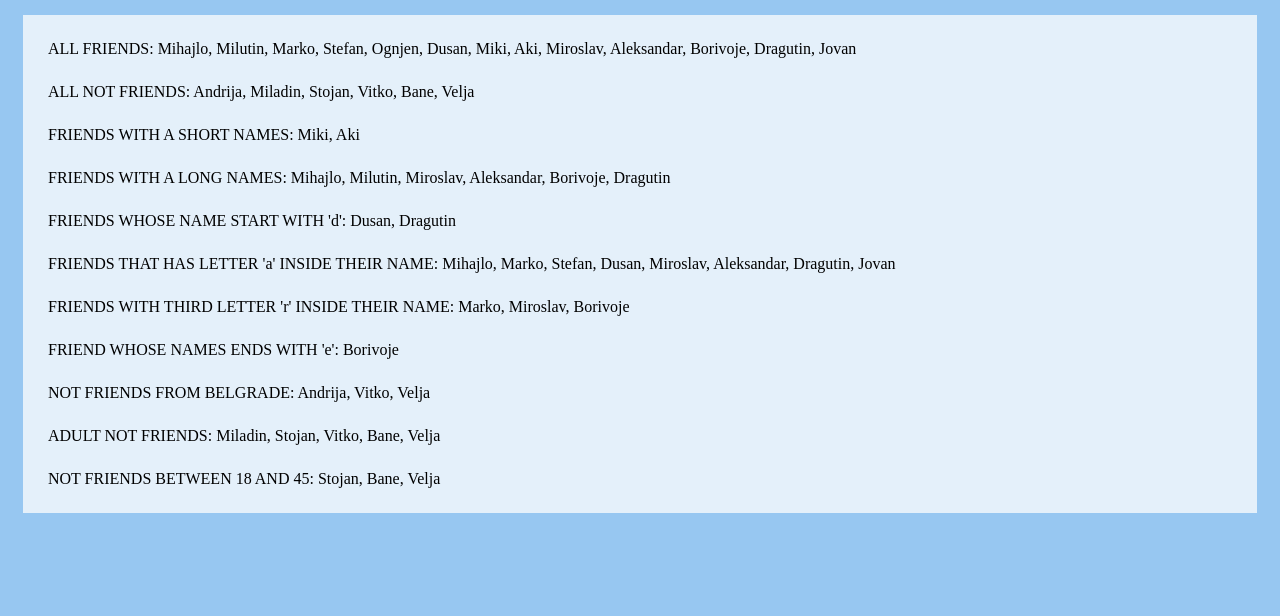
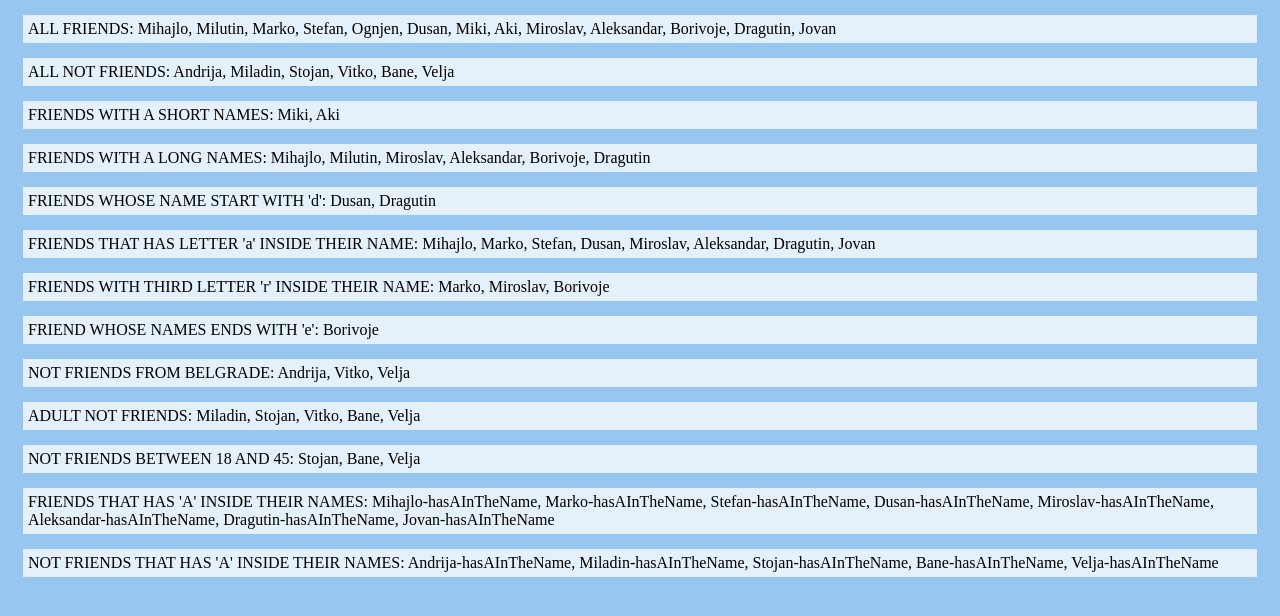
Before and after one commit to AndrijaSimovic/Friends-practice, a plain HTML site: page index.html in a window 1280 px wide. Drawn offline with Linux system fonts and the light colour scheme.

Commit message:
has A in the name

```diff
--- a/css/main.css
+++ b/css/main.css
@@ -6,7 +6,7 @@ body {
     background-color: rgb(151, 199, 241);
 }
 
-div {
+p {
     margin: 15px;
     padding: 5px;
     background-color: rgb(228, 240, 250);
--- a/js/main.js
+++ b/js/main.js
@@ -8,68 +8,80 @@ function main() {
     const root = document.getElementById('root');
 
     // allFriends
-    const allFriends = elementGenerator('div');
+    const allFriends = elementGenerator('p');
     allFriends.innerText = `ALL FRIENDS: ${friendsList.join(', ')}`; // I dont know how to use setInnerText function here?
     doAppendChild(root, allFriends);
 
     // allNotFriends
-    const allNotFriends = elementGenerator('div');
+    const allNotFriends = elementGenerator('p');
     allNotFriends.innerText = `ALL NOT FRIENDS: ${notFriendsList.map(person => person.name).join(', ')}`;
     doAppendChild(root, allNotFriends);
 
     // shortNameFriends
-    const shortNameFriends = elementGenerator('div');
+    const shortNameFriends = elementGenerator('p');
     const short = friendsList.filter((friend) => friend.length < 5);
     shortNameFriends.innerText = `FRIENDS WITH A SHORT NAMES: ${short.join(', ')}`;
     doAppendChild(root, shortNameFriends);
 
     // longNameFriends
-    const longNameFriends = elementGenerator('div');
+    const longNameFriends = elementGenerator('p');
     const long = friendsList.filter((friend) => friend.length > 6);
     longNameFriends.innerText = `FRIENDS WITH A LONG NAMES: ${long.join(', ')}`;
     doAppendChild(root, longNameFriends);
 
     // friendsStartingWithLetterD
-    const friendsStartingWithLetterD = elementGenerator('div');
+    const friendsStartingWithLetterD = elementGenerator('p');
     const friendsLetterD = friendsList.filter((letter) => letter[0] === 'D');
     friendsStartingWithLetterD.innerText = `FRIENDS WHOSE NAME START WITH 'd': ${friendsLetterD.join(', ')}`;
     doAppendChild(root, friendsStartingWithLetterD);
 
     // friendsThatHasLetterA
-    const friendsThatHasLetterA = elementGenerator('div');
+    const friendsThatHasLetterA = elementGenerator('p');
     const friendsWithLetterA = friendsList.filter(name => name.includes('a'));
     friendsThatHasLetterA.innerText = `FRIENDS THAT HAS LETTER 'a' INSIDE THEIR NAME: ${friendsWithLetterA.join(', ')}`;
     doAppendChild(root, friendsThatHasLetterA);
 
     // friendsThirdLetterR
-    const friendsWithThirdLetterR = elementGenerator('div');
+    const friendsWithThirdLetterR = elementGenerator('p');
     const friendsThirdR = friendsList.filter(name => name.charAt(2) === 'r');
     friendsWithThirdLetterR.innerText = `FRIENDS WITH THIRD LETTER 'r' INSIDE THEIR NAME: ${friendsThirdR.join(', ')}`;
     doAppendChild(root, friendsWithThirdLetterR);
 
     // friendsWhoseNamesEndsWithE
-    const friendsEndingWithE = elementGenerator('div');
+    const friendsEndingWithE = elementGenerator('p');
     const friendsEndE = friendsList.filter(name => name.endsWith('e'));
     friendsEndingWithE.innerText = `FRIEND WHOSE NAMES ENDS WITH 'e': ${friendsEndE}`;
     doAppendChild(root, friendsEndingWithE);
 
     // notFriendsFromBelgrade
-    const notFriendsFromBelgrade = elementGenerator('div');
+    const notFriendsFromBelgrade = elementGenerator('p');
     const notFriendsBelgrade = notFriendsList.filter(person => person.city === 'Belgrade');
     notFriendsFromBelgrade.innerText = `NOT FRIENDS FROM BELGRADE: ${notFriendsBelgrade.map(person => person.name).join(', ')}`;
     doAppendChild(root, notFriendsFromBelgrade);
 
     // notFriendsAdults
-    const notFriendsAdultsList = elementGenerator('div');
+    const notFriendsAdultsList = elementGenerator('p');
     const notFriendsAdults = notFriendsList.filter(person => person.age >= 18);
     notFriendsAdultsList.innerText = `ADULT NOT FRIENDS: ${notFriendsAdults.map(person => person.name).join(', ')}`;
     doAppendChild(root, notFriendsAdultsList);
 
     // notFriendsBetween18And45
-    const notFriendsBetween18And45 = elementGenerator('div');
+    const notFriendsBetween18And45 = elementGenerator('p');
     const notFriendsBetween = notFriendsList.filter(person => person.age >= 18 && person.age <= 45);
     notFriendsBetween18And45.innerText = `NOT FRIENDS BETWEEN 18 AND 45: ${notFriendsBetween.map(person => person.name).join(', ')}`;
     doAppendChild(root, notFriendsBetween18And45);
+
+    // friendsThatHasAInTheirNames
+    const friendsThatHasAInTheirNames = elementGenerator('p');
+    const friendsWithAInside = friendsList.filter(name => name.includes('a'));
+    friendsThatHasAInTheirNames.innerText = `FRIENDS THAT HAS 'A' INSIDE THEIR NAMES: ${friendsWithAInside.map(person => person + '-hasAInTheName').join(', ')}`;
+    doAppendChild(root, friendsThatHasAInTheirNames);
+
+    // notFriendsThatHasAInTheirNames
+    const notFriendsThatHasAInTheirNames = elementGenerator('p');
+    const notFriendsThatHasAInside = notFriendsList.filter(person => person.name.includes('a'));
+    notFriendsThatHasAInTheirNames.innerText = `NOT FRIENDS THAT HAS 'A' INSIDE THEIR NAMES: ${notFriendsThatHasAInside.map(person => person.name + '-hasAInTheName').join(', ')}`;
+    doAppendChild(root, notFriendsThatHasAInTheirNames);
 };
 
 main();
```
